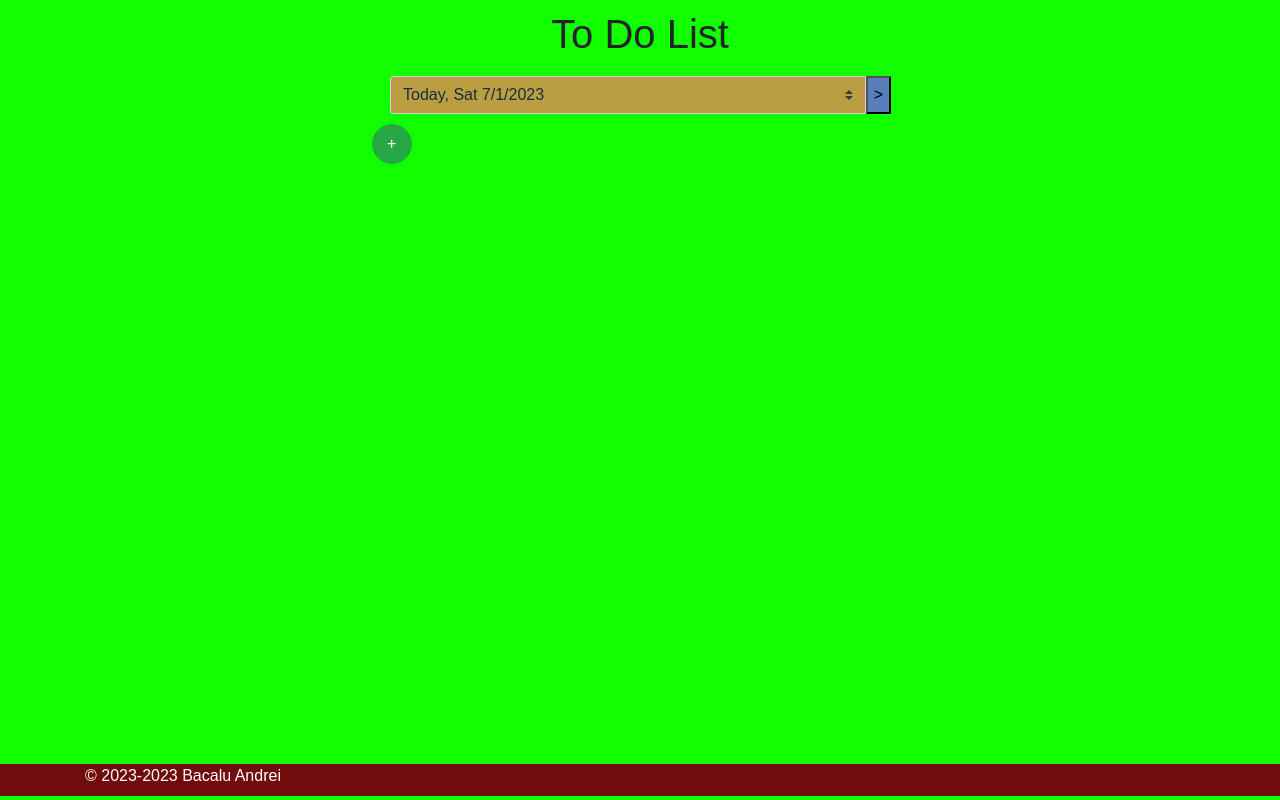
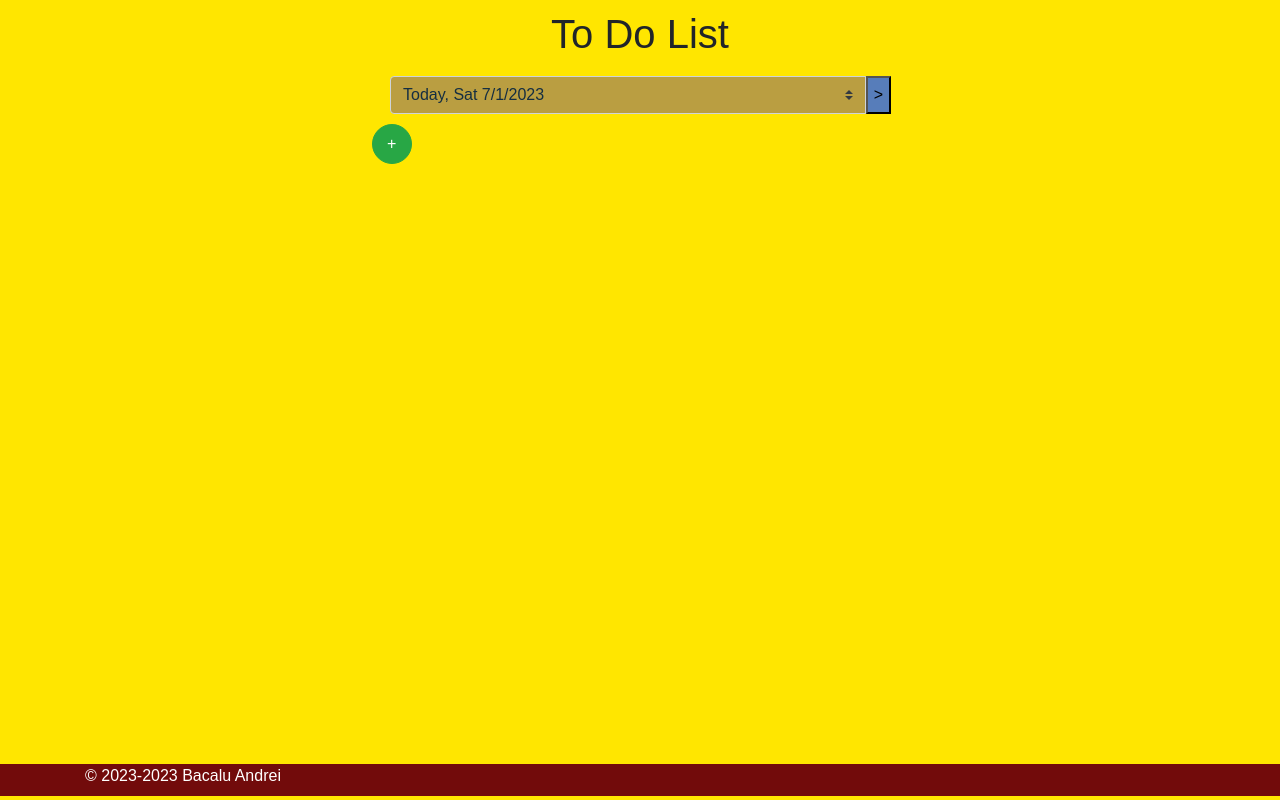
Before and after one commit to bacalu93/Project-Exam-DevOps-2023, a Flask app: page / in a window 1280 px wide. Run offline with Flask 3, Linux system fonts and the light colour scheme; data that the repository does not hold is empty; some libraries are stand-ins or nearby versions.

Commit message:
change css color

```diff
--- a/static/css/home.css
+++ b/static/css/home.css
@@ -1,5 +1,5 @@
 body {
-    background-color: #11ff00;
+    background-color: #ffe600;
     font-family: sans-serif;
 }
 
```
Also changed, not shown: 4 other files.
